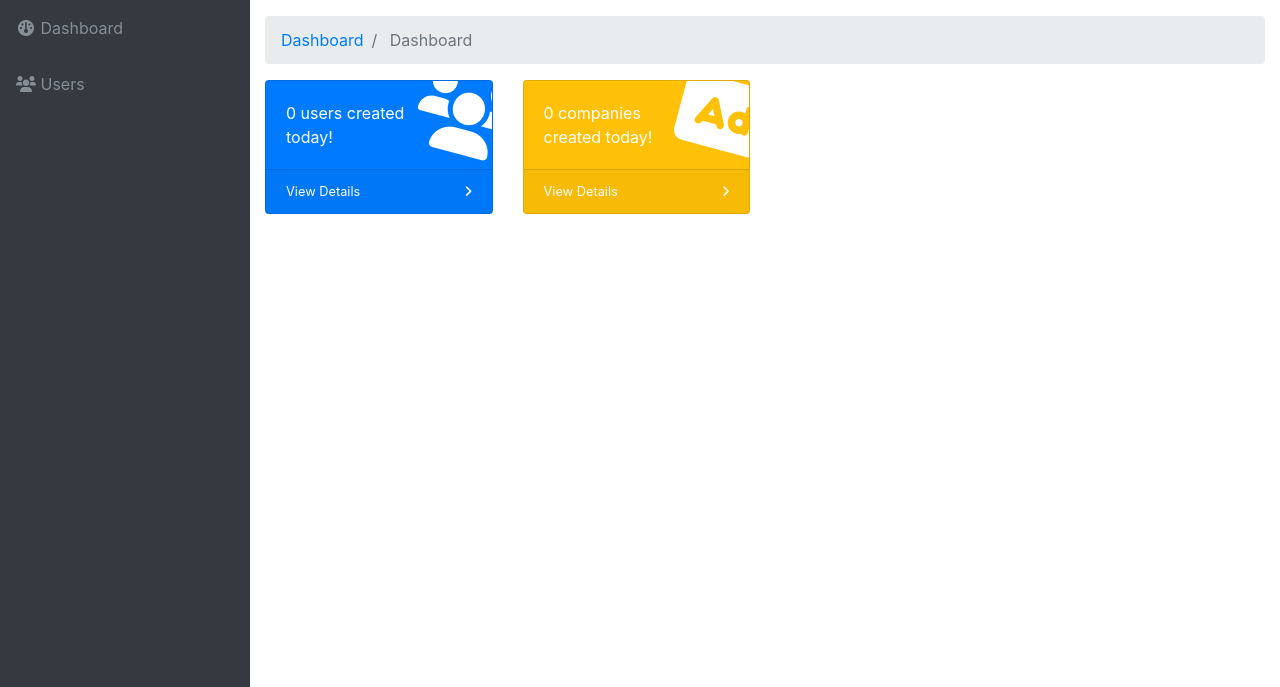
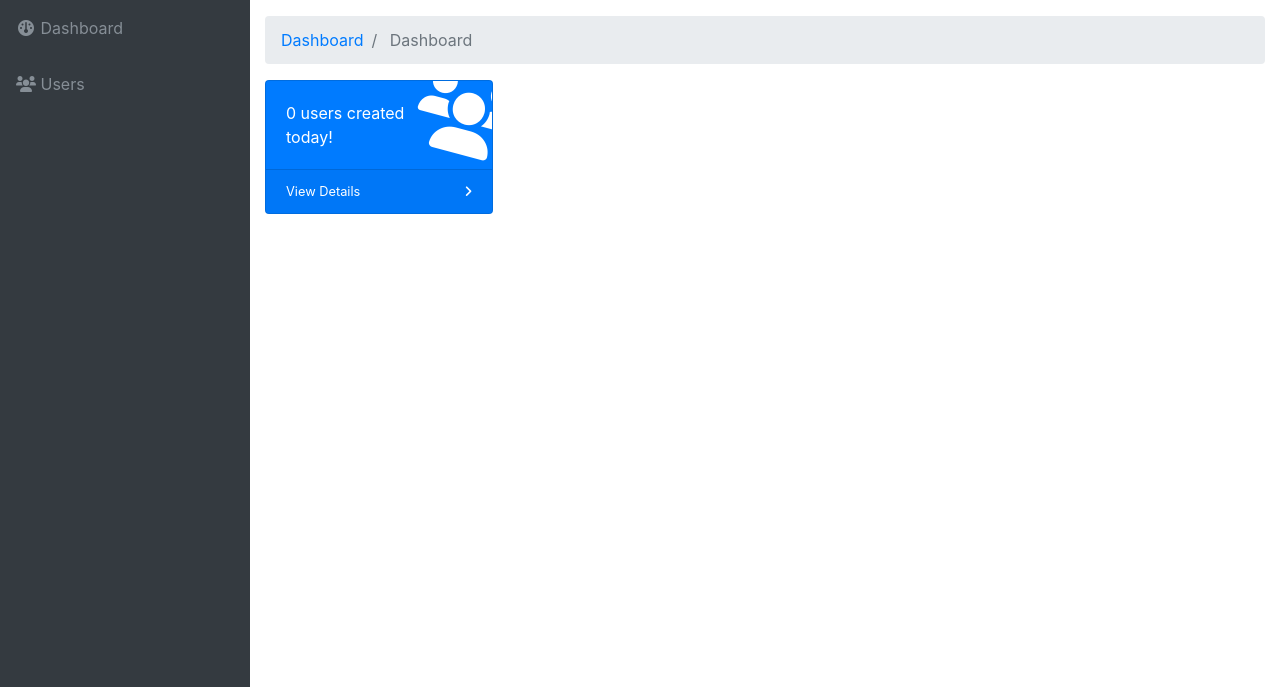
Before and after one commit to TechSarvarbek/AdsCover-BackEnd, a Django app: page / in a window 1280 px wide. Shown: the part 56-743 px from the top of the page. Run offline with Django 3.2, Linux system fonts and the light colour scheme; a user stored in the database is signed in; data comes from the database, SQL or seed files in the repository; parts of the project's set-up code (start-up, migrations or seed data) failed here and were passed over.

Commit message:
Update home.html

```diff
--- a/dashboard/templates/dashboard/home.html
+++ b/dashboard/templates/dashboard/home.html
@@ -20,22 +20,6 @@
               </span>
             </a>
           </div>
-        </div>
-        <div class="col-xl-3 col-sm-6 mb-3">
-          <div class="card text-white bg-warning o-hidden h-100">
-            <div class="card-body">
-              <div class="card-body-icon">
-                <i class="fa fa-fw fa-ad"></i>
-              </div>
-              <div class="mr-5">{{ company_count }} companies created today!</div>
-            </div>
-            <a class="card-footer text-white clearfix small z-1" href="{{ companies }}">
-              <span class="float-left">View Details</span>
-              <span class="float-right">
-                <i class="fa fa-angle-right"></i>
-              </span>
-            </a>
-          </div>
-        </div>
+	</div>
     </div>
     {% endblock content %}
```
